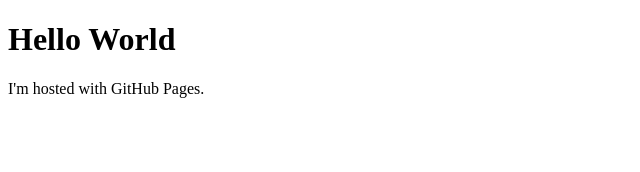
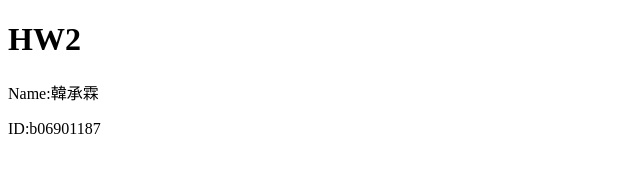
Before and after one commit to dhcl8881/dhcl8881.github.io, a plain HTML site: page index.html in a window 1280 px wide. Shown: the whole page, without its empty margins (0-640 px from the left). Drawn offline with Linux system fonts and the light colour scheme.

Commit message:
Update index.html

```diff
--- a/index.html
+++ b/index.html
@@ -1,7 +1,8 @@
 <!DOCTYPE html>
 <html>
 <body>
-<h1>Hello World</h1>
-<p>I'm hosted with GitHub Pages.</p>
+<h1>HW2</h1>
+<p>Name:韓承霖</p>
+<p>ID:b06901187</p>
 </body>
 </html>
```
